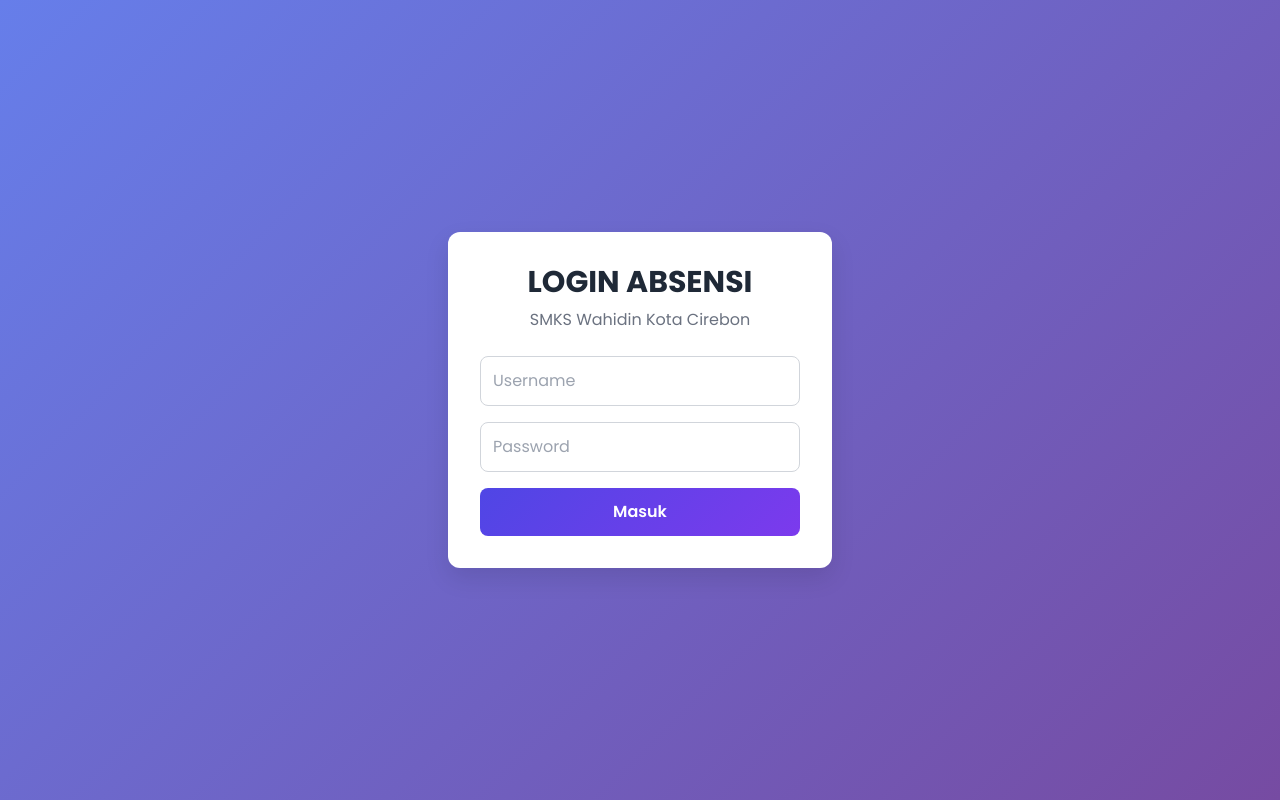
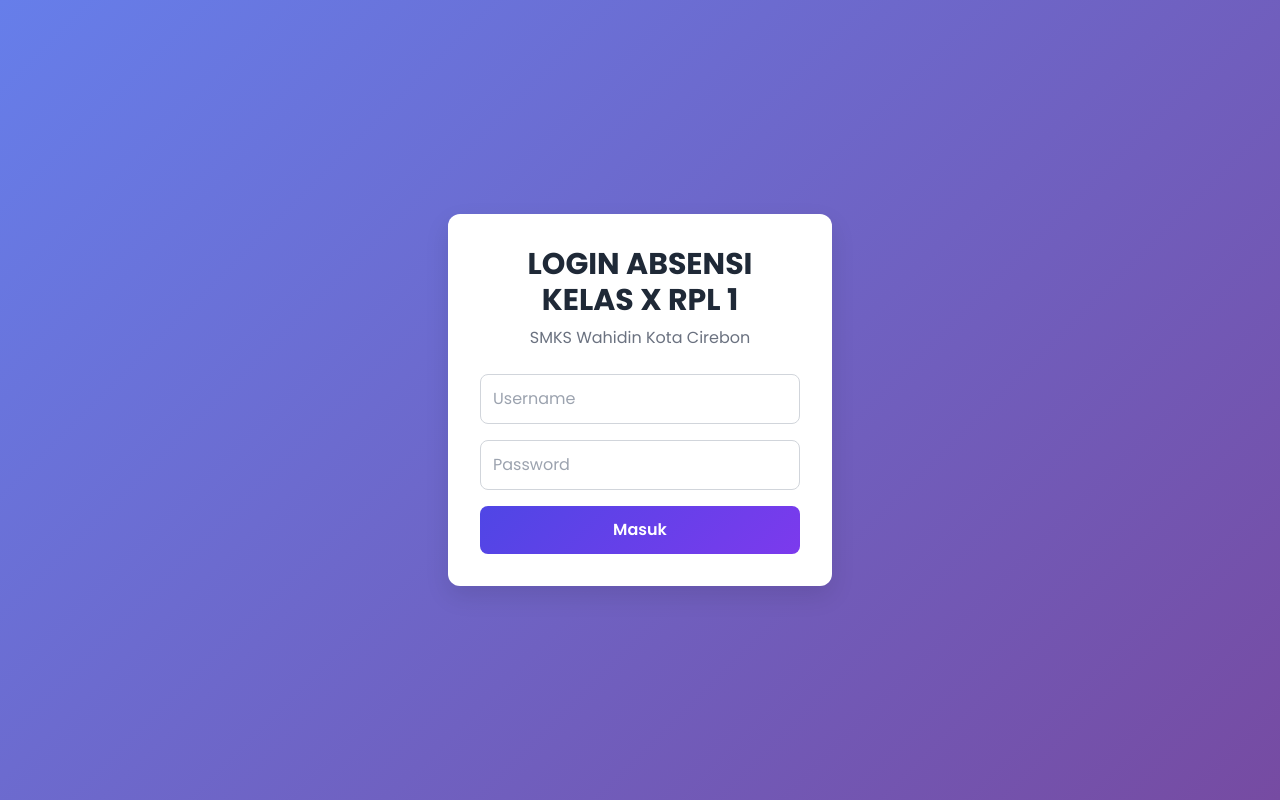
Before and after one commit to IVANOTOYAALFATH/absensixrpl1smkwahidin, a plain HTML site: page index.html in a window 1280 px wide. Drawn offline with nearby package versions, Linux system fonts and the light colour scheme.

Commit message:
Update index.html

```diff
--- a/index.html
+++ b/index.html
@@ -34,7 +34,7 @@
 
     <div id="loginScreen" class="fixed inset-0 gradient-bg flex items-center justify-center z-50">
         <div id="loginCard" class="bg-white rounded-xl card-shadow p-8 w-full max-w-sm mx-4 text-center">
-            <h1 class="text-3xl font-bold mb-2 text-gray-800">LOGIN ABSENSI</h1>
+            <h1 class="text-3xl font-bold mb-2 text-gray-800">LOGIN ABSENSI KELAS X RPL 1</h1>
             <p class="text-gray-500 mb-6">SMKS Wahidin Kota Cirebon</p>
             <form id="loginForm" class="space-y-4">
                 <input type="text" id="username" placeholder="Username" class="w-full p-3 border border-gray-300 rounded-lg focus:ring-2 focus:ring-blue-500" required>
```
